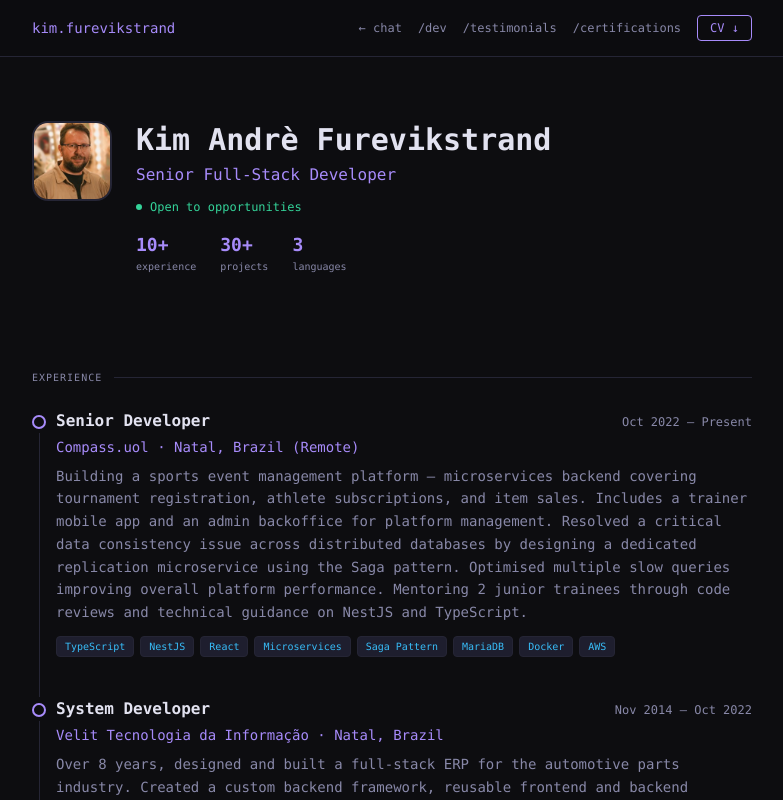
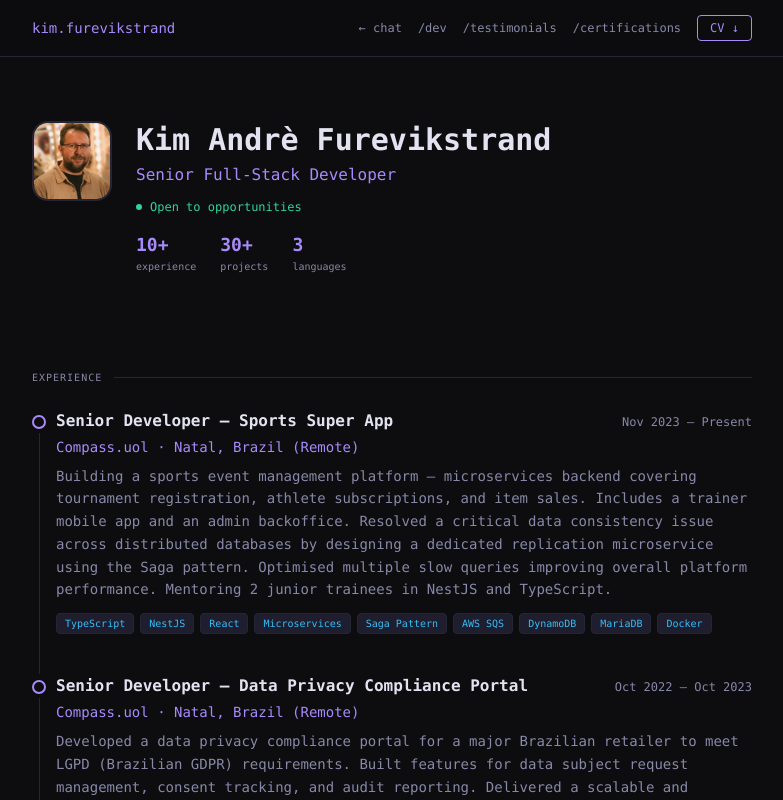
Before and after one commit to lozymon/furevikstrand-cloud, a Next.js app: page /en/classic in a window 1280 px wide. Shown: the top 800 px of the page, without its empty margins (248-1031 px from the left). Built offline with nearby package versions, Linux system fonts and the light colour scheme.

Commit message:
feat: enhance sidebar with language proficiency section and update experience details

```diff
--- a/components/sidebar/Sidebar.tsx
+++ b/components/sidebar/Sidebar.tsx
@@ -45,7 +45,18 @@ export default function Sidebar() {
       {/* Info rows */}
       <div className="p-4 border-b border-[#252535] space-y-2">
         <InfoRow icon="📍" value={t('location')} />
-        <InfoRow icon="🌐" value={t('languages')} />
+      </div>
+
+      {/* Language proficiency */}
+      <div className="p-4 border-b border-[#252535]">
+        <p className="text-[10px] text-[#8888a8] font-mono uppercase tracking-wider mb-3">
+          {locale === 'no' ? 'Språk' : locale === 'pt' ? 'Idiomas' : 'Languages'}
+        </p>
+        <div className="space-y-2">
+          <LangBadge flag="🇳🇴" lang="Norwegian" level={locale === 'no' ? 'Morsmål' : locale === 'pt' ? 'Nativo' : 'Native'} />
+          <LangBadge flag="🇬🇧" lang="English" level={locale === 'no' ? 'Profesjonell' : locale === 'pt' ? 'Profissional' : 'Professional'} />
+          <LangBadge flag="🇧🇷" lang="Portuguese" level={locale === 'no' ? 'Profesjonell' : locale === 'pt' ? 'Profissional' : 'Professional'} />
+        </div>
       </div>
 
       {/* Stack chips */}
@@ -98,6 +109,18 @@ function InfoRow({ icon, value }: { icon: string; value: string }) {
   )
 }
 
+function LangBadge({ flag, lang, level }: { flag: string; lang: string; level: string }) {
+  return (
+    <div className="flex items-center justify-between">
+      <div className="flex items-center gap-2">
+        <span className="text-sm">{flag}</span>
+        <span className="text-xs text-[#8888a8] font-mono">{lang}</span>
+      </div>
+      <span className="text-[10px] font-mono px-2 py-0.5 rounded border border-[#252535] bg-[#1e1e2e] text-[#38bdf8]">{level}</span>
+    </div>
+  )
+}
+
 function SocialLink({ href, label, icon }: { href: string; label: string; icon: string }) {
   return (
     <a
--- a/data/experience.ts
+++ b/data/experience.ts
@@ -2,21 +2,38 @@ import type { Experience } from '@/types'
 
 export const experience: Experience[] = [
   {
-    id: 'compass',
+    id: 'compass-sports',
     company: 'Compass.uol',
     role: {
-      en: 'Senior Developer',
-      no: 'Senior Utvikler',
-      pt: 'Desenvolvedor Sênior',
+      en: 'Senior Developer — Sports Super App',
+      no: 'Senior Utvikler — Sports Super App',
+      pt: 'Desenvolvedor Sênior — Sports Super App',
     },
-    period: 'Oct 2022 — Present',
+    period: 'Nov 2023 — Present',
     location: 'Natal, Brazil (Remote)',
     description: {
-      en: 'Building a sports event management platform — microservices backend covering tournament registration, athlete subscriptions, and item sales. Includes a trainer mobile app and an admin backoffice for platform management. Resolved a critical data consistency issue across distributed databases by designing a dedicated replication microservice using the Saga pattern. Optimised multiple slow queries improving overall platform performance. Mentoring 2 junior trainees through code reviews and technical guidance on NestJS and TypeScript.',
-      no: 'Bygger en plattform for idrettsarrangementer — mikrotjenestebackend for turneringsregistrering, utøverabonnementer og varesalg. Inkluderer en trener-mobilapp og admin-backoffice for plattformadministrasjon. Løste et kritisk datakonsistenseproblem på tvers av distribuerte databaser ved å designe en dedikert replikerings-mikrotjeneste med Saga-mønsteret. Optimaliserte flere trege spørringer og forbedret den totale plattformytelsen. Mentorer 2 junior-traineer gjennom kodegjennomganger og teknisk veiledning i NestJS og TypeScript.',
-      pt: 'Construindo uma plataforma de gestão de eventos esportivos — backend de microsserviços para inscrições em torneios, assinaturas de atletas e vendas de itens. Inclui app mobile para treinadores e backoffice administrativo para gestão da plataforma. Resolveu um problema crítico de consistência de dados entre bancos de dados distribuídos projetando um microsserviço de replicação dedicado usando o padrão Saga. Otimizou múltiplas consultas lentas melhorando o desempenho geral da plataforma. Mentorando 2 trainees em NestJS e TypeScript.',
+      en: 'Building a sports event management platform — microservices backend covering tournament registration, athlete subscriptions, and item sales. Includes a trainer mobile app and an admin backoffice. Resolved a critical data consistency issue across distributed databases by designing a dedicated replication microservice using the Saga pattern. Optimised multiple slow queries improving overall platform performance. Mentoring 2 junior trainees in NestJS and TypeScript.',
+      no: 'Bygger en plattform for idrettsarrangementer — mikrotjenestebackend for turneringsregistrering, utøverabonnementer og varesalg. Inkluderer en trener-mobilapp og admin-backoffice. Løste et kritisk datakonsistenseproblem på tvers av distribuerte databaser ved å designe en dedikert replikerings-mikrotjeneste med Saga-mønsteret. Optimaliserte flere trege spørringer og forbedret plattformytelsen. Mentorer 2 junior-traineer i NestJS og TypeScript.',
+      pt: 'Construindo uma plataforma de gestão de eventos esportivos — backend de microsserviços para inscrições em torneios, assinaturas de atletas e vendas de itens. Inclui app mobile para treinadores e backoffice administrativo. Resolveu um problema crítico de consistência de dados projetando um microsserviço de replicação usando o padrão Saga. Otimizou múltiplas consultas lentas. Mentorando 2 trainees em NestJS e TypeScript.',
     },
-    tech: ['TypeScript', 'NestJS', 'React', 'Microservices', 'Saga Pattern', 'MariaDB', 'Docker', 'AWS'],
+    tech: ['TypeScript', 'NestJS', 'React', 'Microservices', 'Saga Pattern', 'AWS SQS', 'DynamoDB', 'MariaDB', 'Docker'],
+  },
+  {
+    id: 'compass-lgpd',
+    company: 'Compass.uol',
+    role: {
+      en: 'Senior Developer — Data Privacy Compliance Portal',
+      no: 'Senior Utvikler — Databeskyttelsesportal',
+      pt: 'Desenvolvedor Sênior — Portal de Conformidade LGPD',
+    },
+    period: 'Oct 2022 — Oct 2023',
+    location: 'Natal, Brazil (Remote)',
+    description: {
+      en: 'Developed a data privacy compliance portal for a major Brazilian retailer to meet LGPD (Brazilian GDPR) requirements. Built features for data subject request management, consent tracking, and audit reporting. Delivered a scalable and auditable solution under tight regulatory deadlines.',
+      no: 'Utviklet en databeskyttelsesportal for en stor brasiliansk forhandler for å oppfylle LGPD-krav (brasiliansk GDPR). Bygde funksjoner for håndtering av registreringsforespørsler, samtykkesporing og revisjonsrapportering. Leverte en skalerbar og revisjonsvennlig løsning innenfor stramme regulatoriske frister.',
+      pt: 'Desenvolveu um portal de conformidade de privacidade de dados para um grande varejista brasileiro para atender aos requisitos da LGPD. Construiu funcionalidades para gerenciamento de solicitações de titulares, rastreamento de consentimento e relatórios de auditoria. Entregou uma solução escalável e auditável dentro de prazos regulatórios apertados.',
+    },
+    tech: ['TypeScript', 'NestJS', 'React', 'PostgreSQL', 'Docker', 'LGPD', 'AWS'],
   },
   {
     id: 'velit',
--- a/data/profile.ts
+++ b/data/profile.ts
@@ -11,7 +11,7 @@ export const profile = {
     no: 'Senior programvareutvikler med 10+ års erfaring med å bygge skalerbare, vedlikeholdbare og høytytende webapplikasjoner med TypeScript, Node.js, React og moderne skyarkitekturer. Søker for øyeblikket remote-stillinger hos norske team.',
     pt: 'Engenheiro de software sênior com 10+ anos de experiência construindo aplicações web escaláveis e de alto desempenho usando TypeScript, Node.js, React e arquiteturas de nuvem modernas.',
   },
-  location: 'Natal, Brazil (Moving to Norway)',
+  location: 'Norway / Remote from Brazil',
   email: 'lozymon@gmail.com',
   github: 'https://github.com/lozymon',
   gitlab: 'https://gitlab.com/lozymon',
--- a/messages/en.json
+++ b/messages/en.json
@@ -13,7 +13,7 @@
   "sidebar": {
     "role": "Senior Software Engineer",
     "availability": "Open to opportunities",
-    "location": "Norway / Remote",
+    "location": "Norway / Remote from Brazil",
     "experience": "10+ years",
     "languages": "EN · NO · PT",
     "sections": {
--- a/messages/no.json
+++ b/messages/no.json
@@ -13,7 +13,7 @@
   "sidebar": {
     "role": "Senior Programvareutvikler",
     "availability": "Åpen for muligheter",
-    "location": "Norge / Remote",
+    "location": "Norge / Remote fra Brasil",
     "experience": "10+ år",
     "languages": "EN · NO · PT",
     "sections": {
--- a/messages/pt.json
+++ b/messages/pt.json
@@ -13,7 +13,7 @@
   "sidebar": {
     "role": "Engenheiro de Software Sênior",
     "availability": "Aberto a oportunidades",
-    "location": "Noruega / Remoto",
+    "location": "Noruega / Remoto do Brasil",
     "experience": "10+ anos",
     "languages": "EN · NO · PT",
     "sections": {
```
